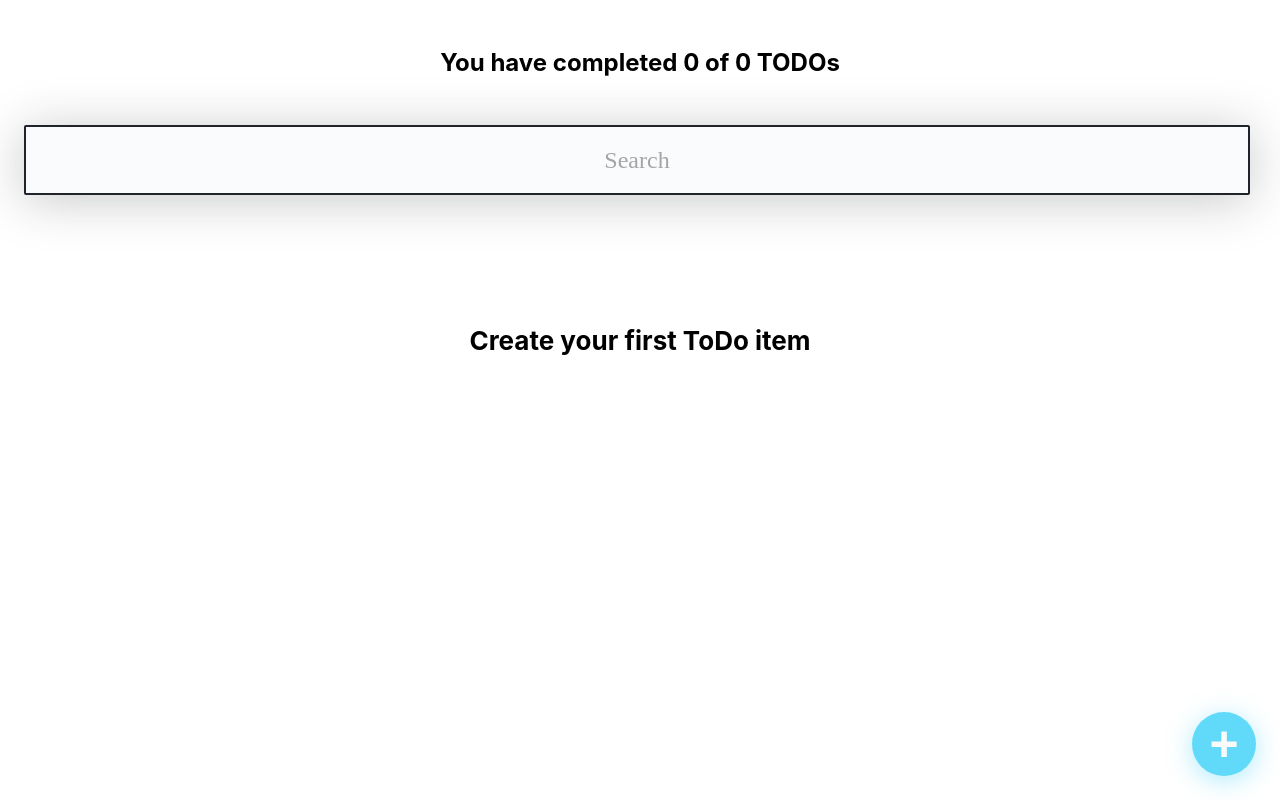
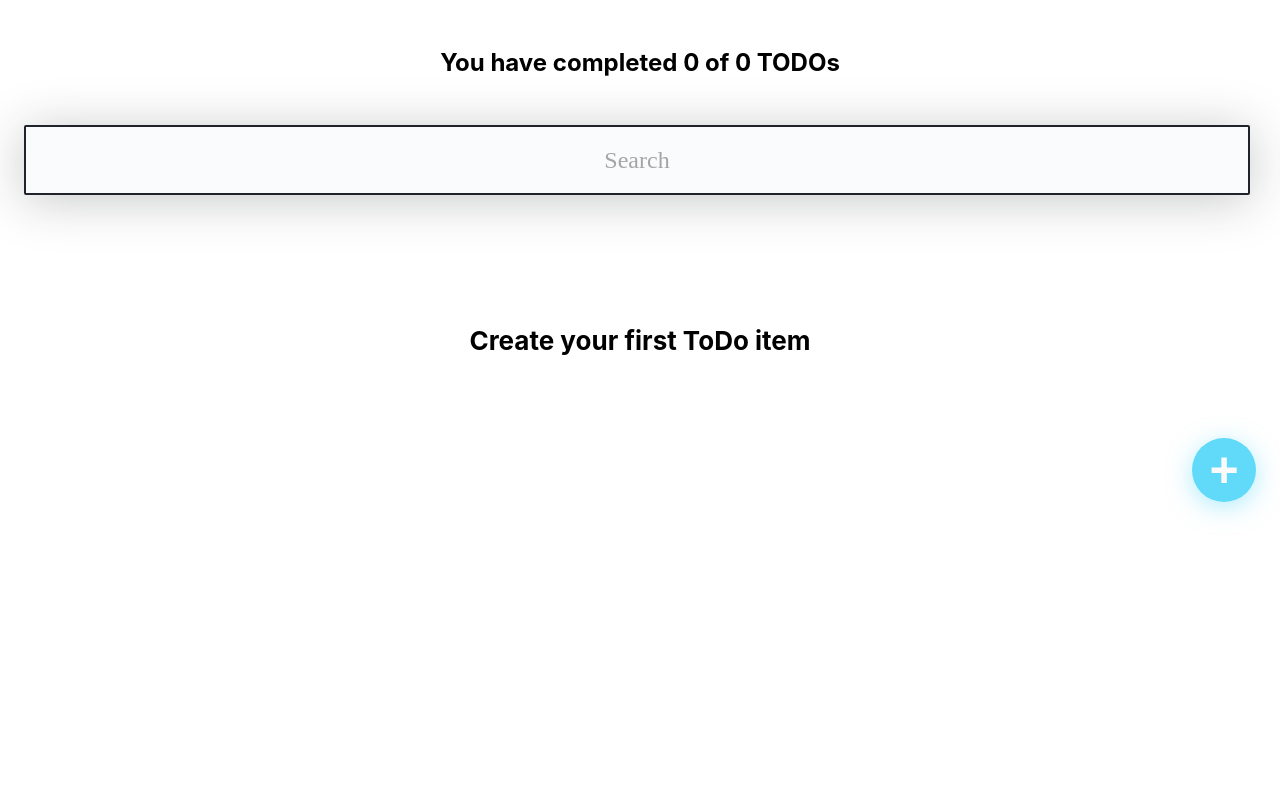
Before and after one commit to KevinBatistaAcuna/TodoList, a React app: page / in a window 1280 px wide. Built offline with nearby package versions, Linux system fonts and the light colour scheme.

Commit message:
Add files via upload

```diff
--- a/src/Components/CreateButton/CreateTodoButton.css
+++ b/src/Components/CreateButton/CreateTodoButton.css
@@ -5,8 +5,7 @@
     border-radius:50%;
     cursor:pointer;
     font-size:50px;
-    position:fixed;
-    bottom:24px;
+    position:absolute;
     right:24px;
     font-weight:700;
     color:#fafafa;
```
